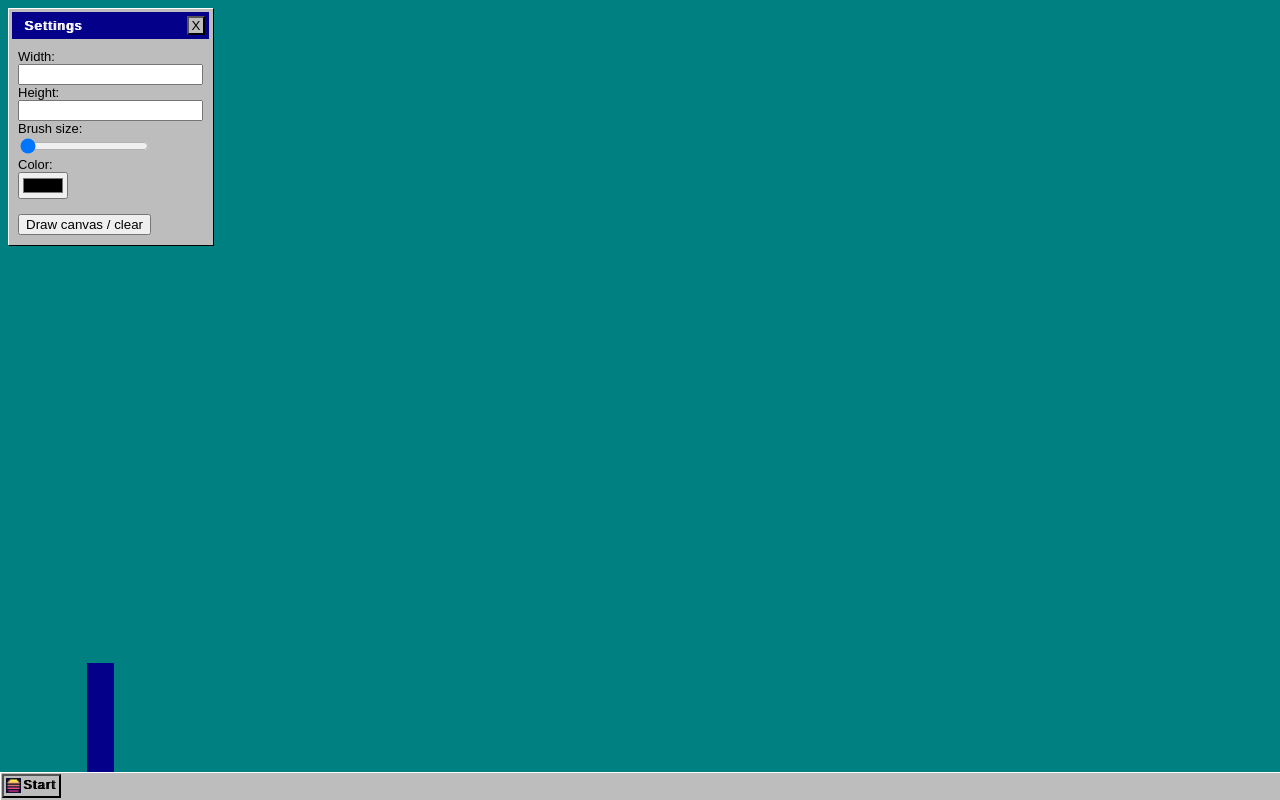
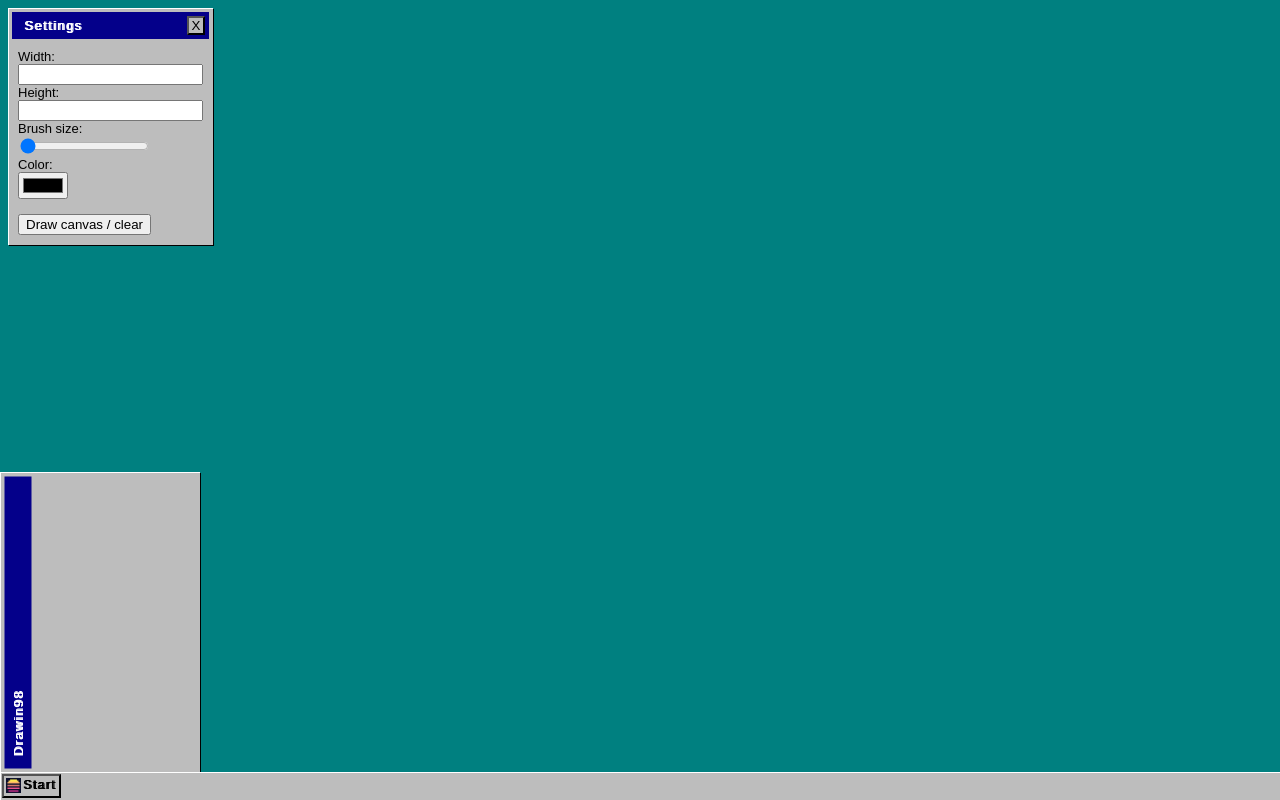
Before and after one commit to err-503/drawin98, a plain HTML site: page index.html in a window 1280 px wide. Both pictures are taken after a click on the button "Start". Drawn offline with Linux system fonts and the light colour scheme.

Commit message:
Add start menu

```diff
--- a/css/styles.css
+++ b/css/styles.css
@@ -12,6 +12,9 @@ body{
 }
 .winheader#style{
     transform: rotate(270deg);
+    bottom: -133px !important;
+    left: -132px !important;
+    width: 280px;
 }
 .selbox{
     font-family: sans-serif;
@@ -71,7 +74,10 @@ canvas{
     bottom: 28px;
     left: 0px;
     width: 200px;
-    height: initial;
+    height: 300px;
+    background-color: #bdbdbd;
+    box-shadow: inset 1px 1px 0px 0px #fff, 1px 1px 0px 0px #000;
+    display: none;
 }
 .start{
     margin: 2px 0px 2px 2px;
--- a/index.html
+++ b/index.html
@@ -31,13 +31,13 @@
     </div>
     <canvas id="canvas"></canvas>
 </div>
-<div class="sm">
+<div class="sm" id="sm">
     <div class="winheader" id="style">
         <span class="headtext">Drawin98</span>
     </div>
 </div>
 <div class="footer">
-    <button class="start">
+    <button class="start" onclick="strtmn()">
         <img id="photo" src="sun.png">
         <span>Start</span>
     </button>
--- a/script.js
+++ b/script.js
@@ -1,6 +1,7 @@
 let canvas = document.getElementById("canvas");
 ctx = canvas.getContext("2d");
 const cellSize = 10;
+let on = 0;
 
 function drawCanvas(){
     let w = document.getElementById("width").value;
@@ -48,3 +49,14 @@ function enableDraw(){
 function disableDraw(){
     canvas.removeEventListener("mousemove", drawPix);
 }
+
+function strtmn(){
+    if(on == 0){
+        document.getElementById("sm").style.display = "block";
+        on = 1;
+    }
+    else {
+        document.getElementById("sm").style.display = "none";
+        on = 0;
+    }
+}
```
